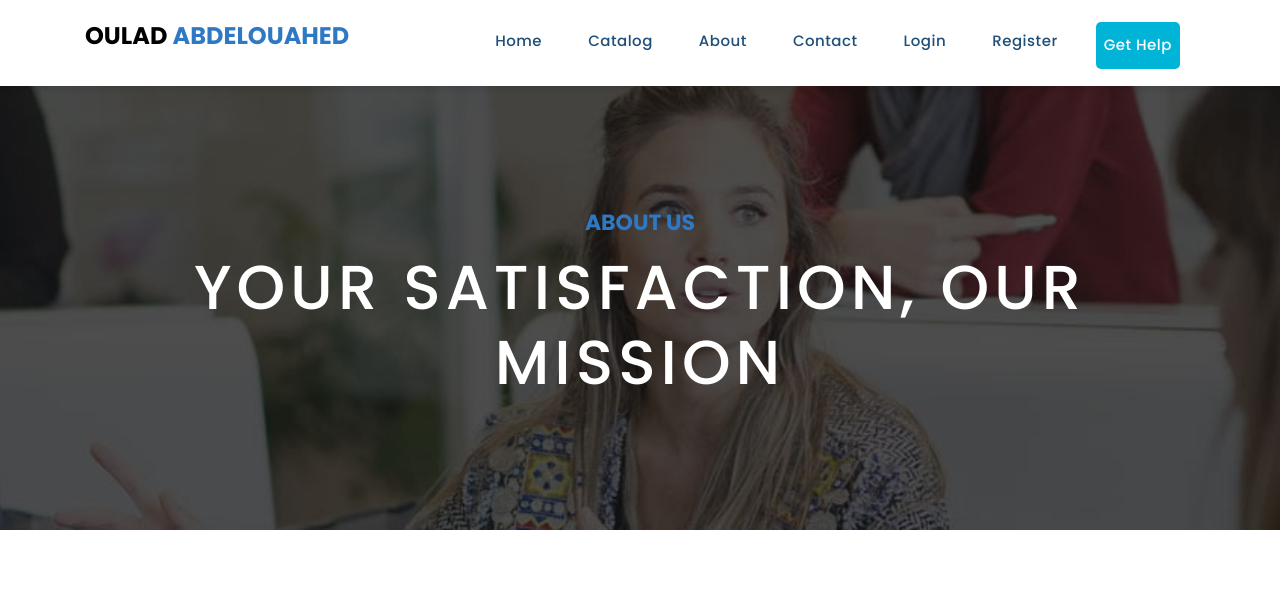
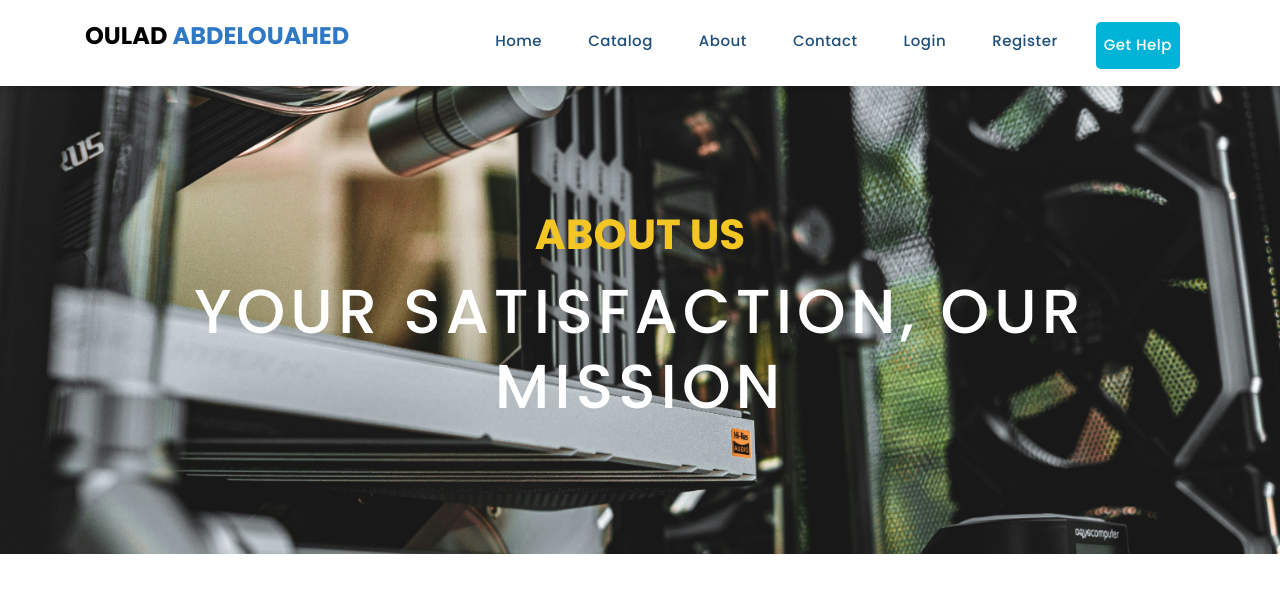
Before and after one commit to lma3ti/Machines-Tools, a Node server app: page /about in a window 1280 px wide. Shown: the top 594 px of the page. Run offline with Node 20, Linux system fonts and the light colour scheme; some libraries are stand-ins or nearby versions.

Commit message:
ze3ma khdemt chi 7aja

```diff
--- a/assets/css/templatemo-sixteen.css
+++ b/assets/css/templatemo-sixteen.css
@@ -106,8 +106,7 @@ body {
   }
 
   .page-heading .text-content h4 {
-	  color: #2e78c4;
-	  font-size: 22px;
+	  color: #F3C623;	  font-size: 42px;
 	  text-transform: uppercase;
 	  font-weight: 700;
 	  margin-bottom: 15px;
```
Also changed, not shown: assets/images/about-heading.jpg, assets/images/caroline-eymond-laritaz--PgJiJQeQGM-unsplash.jpg (added), assets/images/caroline-eymond-laritaz-ZaM0eBwJmtU-unsplash.jpg (added), 6 other files.
